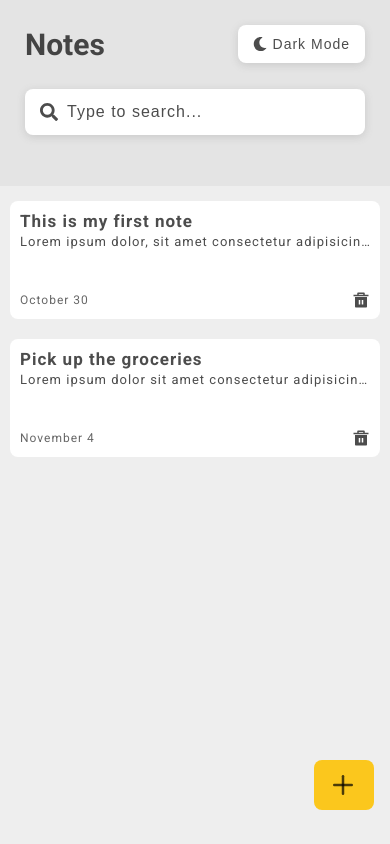
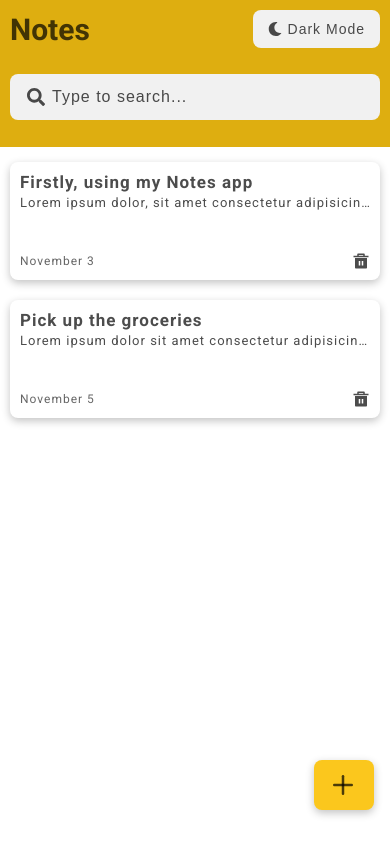
Before and after one commit to Webprojon/make-notes, a React (Vite) app: page / in a window 390 px wide. Built offline with nearby package versions, Linux system fonts and the light colour scheme.

Commit message:
added some thing

```diff
--- a/src/components/AddNoteModal.jsx
+++ b/src/components/AddNoteModal.jsx
@@ -1,7 +1,7 @@
 import { useState } from 'react';
 import toast from 'react-hot-toast';
 import { useDispatch, useSelector } from 'react-redux';
-import { setIsOpenModal, setNotes } from '../redux/slices';
+import { setIsOpenModal, setNotes, setSearchNotes } from '../redux/slices';
 import { FaArrowLeftLong } from 'react-icons/fa6';
 import { RiDeleteBin5Fill } from 'react-icons/ri';
 
@@ -19,47 +19,6 @@ export default function AddNoteModal() {
   };
 
   const setCurrentTime = () => {
-    const today = new Date();
-    const yesterday = new Date(today);
-    yesterday.setDate(today.getDate() - 1);
-
-    const options = { month: 'long', day: 'numeric' };
-    const hours = String(today.getHours()).padStart(2, '0');
-    const minutes = String(today.getMinutes()).padStart(2, '0');
-
-    // localStorage'da saqlangan vaqtni o'qiymiz
-    const storedDate = localStorage.getItem('storedDate');
-    console.log(storedDate);
-
-    if (storedDate) {
-      const storedDateObj = new Date(storedDate);
-
-      // Bugungi sanani tekshiramiz
-      if (storedDateObj.toDateString() === today.toDateString()) {
-        return `Today ${hours}:${minutes}`;
-      }
-      // Kechagi sanani tekshiramiz
-      else if (storedDateObj.toDateString() === yesterday.toDateString()) {
-        return `Yesterday ${hours}:${minutes}`;
-      }
-      // 2 kundan ko'proq o'tgan sanalar uchun
-      else {
-        const formattedDate = new Intl.DateTimeFormat('en-US', options).format(
-          storedDateObj,
-        );
-        return `${formattedDate} ${hours}:${minutes}`;
-      }
-    } else {
-      // Agar localStorage bo'sh bo'lsa, hozirgi sanani saqlaymiz
-      localStorage.setItem('storedDate', today);
-      return `Today ${hours}:${minutes}`;
-    }
-  };
-
-  // Funksiyani chaqirib natijani olamiz
-  setCurrentTime();
-
-  const showCurrentTime = () => {
     const today = new Date();
     const options = { month: 'long' };
     const day = today.getDate();
@@ -84,6 +43,7 @@ export default function AddNoteModal() {
       setNoteTitle('');
       setNoteText('');
       dispatch(setIsOpenModal());
+      dispatch(setSearchNotes(''));
     } else {
       toast.error('Please fill inputs 😏');
     }
@@ -110,7 +70,7 @@ export default function AddNoteModal() {
           onChange={(e) => setNoteTitle(e.target.value)}
         />
         <p className="modal__current-time">
-          {showCurrentTime()} Characters {character}
+          {setCurrentTime()} Characters {character}
         </p>
         <textarea
           value={noteText}
--- a/src/redux/slices.js
+++ b/src/redux/slices.js
@@ -3,15 +3,15 @@ import { createSlice } from '@reduxjs/toolkit';
 const initialNotes = [
   {
     id: 1,
-    title: 'This is my first note',
+    title: 'Firstly, using my Notes app',
     text: ' Lorem ipsum dolor, sit amet consectetur adipisicing elit. Aspernatur, quaerat minus saepe.',
-    date: 'October 30',
+    date: 'November 3',
   },
   {
     id: 2,
     title: 'Pick up the groceries',
     text: 'Lorem ipsum dolor sit amet consectetur adipisicing elit.',
-    date: 'November 4',
+    date: 'November 5',
   },
 ];
 
--- a/src/styles/add-modal.css
+++ b/src/styles/add-modal.css
@@ -9,6 +9,7 @@
   letter-spacing: 1px;
   color: rgba(0, 0, 0, 0.7);
   background-color: #ffffff;
+  box-shadow: rgba(0, 0, 0, 0.24) 0px 3px 8px;
 }
 
 .modal__head {
@@ -71,11 +72,12 @@
   letter-spacing: 1px;
   cursor: pointer;
   color: rgba(0, 0, 0, 0.7);
+  background-color: #e7e7e7;
   border: 1px solid rgba(0, 0, 0, 0.1);
 }
 
 .modal__add-btn:hover {
-  background-color: #e7e7e7;
+  background-color: #dad9d9;
   transition: all linear 0.2s;
 }
 
--- a/src/styles/global.css
+++ b/src/styles/global.css
@@ -6,5 +6,4 @@
 
 body {
   font-family: 'Roboto', sans-serif;
-  background-color: #eee;
 }
--- a/src/styles/header.css
+++ b/src/styles/header.css
@@ -26,12 +26,11 @@
   letter-spacing: 1px;
   transition: all linear 0.2s;
   color: rgba(0, 0, 0, 0.7);
-  background-color: #ffffff;
-  box-shadow: rgba(99, 99, 99, 0.2) 0px 2px 8px 0px;
+  background-color: #f1f1f1;
 }
 
 .notes__header-btn:hover {
-  background-color: #f7f7f7;
+  background-color: #e8e7e7;
 }
 
 .notes__header-btn:active {
@@ -55,8 +54,7 @@
   outline: none;
   padding: 14px 15px 14px 47px;
   color: rgba(0, 0, 0, 0.7);
-  background-color: #ffffff;
-  box-shadow: rgba(99, 99, 99, 0.2) 0px 2px 8px 0px;
+  background-color: #f1f1f1;
 }
 
 .notes__search-input::placeholder {
--- a/src/styles/notes.css
+++ b/src/styles/notes.css
@@ -1,6 +1,6 @@
 .notes__container {
-  background-color: #e4e4e4;
   padding: 25px;
+  background-color: #deae10;
 }
 
 .notes__list {
@@ -22,7 +22,7 @@
   justify-content: space-between;
   letter-spacing: 1px;
   color: rgba(0, 0, 0, 0.7);
-  background-color: #ffffff;
+  box-shadow: rgba(0, 0, 0, 0.24) 0px 3px 8px;
 }
 
 .notes__list-card-notfound {
@@ -33,7 +33,7 @@
   border-radius: 15px;
   letter-spacing: 1px;
   color: rgba(0, 0, 0, 0.7);
-  background-color: #ffffff;
+  box-shadow: rgba(0, 0, 0, 0.24) 0px 3px 8px;
 }
 
 .notes__list-card-notfound-h2 {
@@ -83,6 +83,7 @@
   border-radius: 8px;
   color: rgba(0, 0, 0, 0.7);
   background-color: #fbc71d;
+  box-shadow: rgba(0, 0, 0, 0.24) 0px 3px 8px;
 }
 
 .notes__add-plus-icon {
@@ -94,19 +95,14 @@
   .notes__list {
     padding: 0 10px;
   }
-
-  .notes__container {
-    /*padding: 0px 10px;*/
-  }
 }
 
 @media (max-width: 480px) {
-  article {
+  .notes__container {
     padding: 10px 10px 1px 10px;
   }
 
   .notes__list {
-    /*padding: 0 10px;*/
     margin-top: 15px;
   }
 
```
